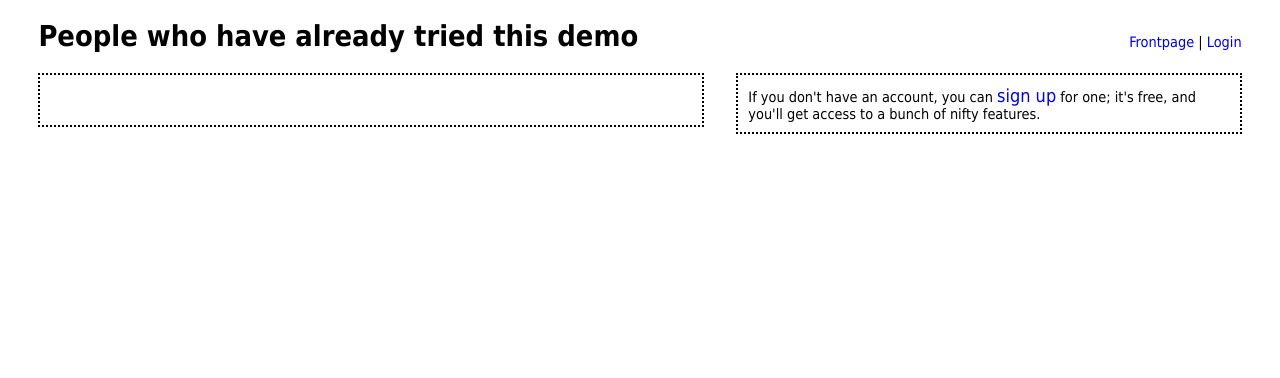
After one commit to jazzido/django-profile, a Django app: template demo/templates/front.html in a window 1280 px wide. The commit adds this page. Shown: the top 378 px of the page. Run offline with Django 3.2, Linux system fonts and the light colour scheme; the template is opened without the code that fills it, so the values that code supplies are empty; parts of the project's set-up code (start-up, migrations or seed data) failed here and were passed over.

Commit message:
Reworking...
git-svn-id: http://django-profile.googlecode.com/svn/trunk@4 7b2eb738-463f-0410-8820-43b14e3dcc91

```diff
--- a/TODO.txt
+++ b/TODO.txt
@@ -2,3 +2,5 @@
 * Integrate OpenID authentication.
 * Reverse geopositioning.
 * Internacionalization.
+* E-mail not detected as SPAM in Gmail.
+* Improve the country list.
--- a/demo/templates/base.html
+++ b/demo/templates/base.html
@@ -13,11 +13,16 @@
 <body>
 <div id="content">
 <div style="float: right;">
-  {% if user.is_authenticated %}
-  	<a href="/accounts/logout">{% trans "Logout" %}</a>
-	{% else %}
-  	<a href="/accounts/profile">{% trans "Login" %}</a>
-  {% endif %}
+	<ul>
+		<li style="display: inline;"><a href="/">{% trans "Frontpage" %}</a> | </li>
+  	{% if user.is_authenticated %}
+		<li style="display: inline;"><a href="/accounts/profile">{% trans "Profile" %}</a> | </li>
+   	<li style="display: inline;"><a href="/accounts/logout">{% trans "Logout" %}</a></li>
+		{% else %}
+		<li style="display: inline;"><a href="/accounts/profile">{% trans "Login" %}</a></li>
+  	{% endif %}
+		</li>
+  </ul>
 </div>
 {% block content %}{% endblock %}
 </div>
--- /dev/null
+++ b/demo/templates/front.html
@@ -0,0 +1,14 @@
+{% extends "base.html" %}
+{% load i18n %}
+{% block title %}Log in{% endblock %}
+
+{% block customjs %}
+<script type="text/javascript" src="/site_media/js/jquery.login.js"></script>
+{% endblock %}
+
+{% block content %}
+<h1>{% trans "People who have already tried this demo" %}</h1>
+<div class="rightmsg">If you don't have an account, you can <a style="font-size: 18px;" href="/accounts/register/">sign up</a> for one; it's free, and you'll get access to a bunch of nifty features.</div>
+<div style="border: 2px dotted; width: 55%; min-height: 50px;">
+</div>
+{% endblock %}
--- a/demo/templates/profile/private.html
+++ b/demo/templates/profile/private.html
@@ -39,7 +39,7 @@
     <label for="id_username">{% trans "Username:" %}</label>
     <p style="line-height: 29px;"><span style="font-size: 16px; font-weight: bold;">{{ user }}</span> <a href="/accounts/password/change">{% trans "(Change password)" %}</a></p>
     <label for="id_email">{% trans "E-mail:" %}</label>
-    <p style="line-height: 29px;"><span style="font-size: 16px; font-weight: bold;">{%if not validated %}{% trans "New e-mail validation in process" %}{% else %}{{ email }}{% endif %}</span> (<a href="/accounts/email/change">{% trans "change" %}</a>)</p>
+    <p style="line-height: 29px;"><span style="font-size: 16px; font-weight: bold;">{%if not email %}{% trans "Not set yet" %}{% else %}{{ email }}{% endif %}</span> (<a href="/accounts/email/change">{% trans "change" %}</a>)</p>
     <label for="id_firstname">{% trans "First Name:" %}</label>
     {{ form.firstname }}
     <label for="id_surname">{% trans "Surname:" %}</label>
--- a/demo/urls.py
+++ b/demo/urls.py
@@ -4,9 +4,12 @@ from django.contrib.auth import views
 
 # Google maps API key, needed to use the Google Maps interface
 APIKEY="ABQIAAAA06IJoYHDPFMx4u3hTtaghxTU2QkCNWGFpwxhhQnHf-7Pc6f1lBTQWFSuWvEBhZGiAbR5wPO0DLqoOw"
+APIKEY="ABQIAAAA06IJoYHDPFMx4u3hTtaghxS1mGAeXhF8eEwoOC3WUqD9xSVHbhT_wvgbriWemZzoPwFT5-HqnLJ9-A"
 
 urlpatterns = patterns('',
-    (r'^$', redirect_to, {'url': '/accounts/profile/' }),
+    #(r'^$', redirect_to, {'url': '/accounts/profile/' }),
+    (r'^$', direct_to_template, {'template': 'front.html'}),
+
     # Private profile
     (r'^accounts/profile/$', 'profile.views.private', {'APIKEY': APIKEY, 'template': 'profile/private.html'}),
     (r'^accounts/profile/delete/$', 'profile.views.delete', {'template': 'profile/delete_confirm.html'}),
```
Also changed, not shown: demo/templates/account/email_change_done.html (added, +16 -0 lines), profile/views.py (+6 -2 lines), demo/db/database.db.
